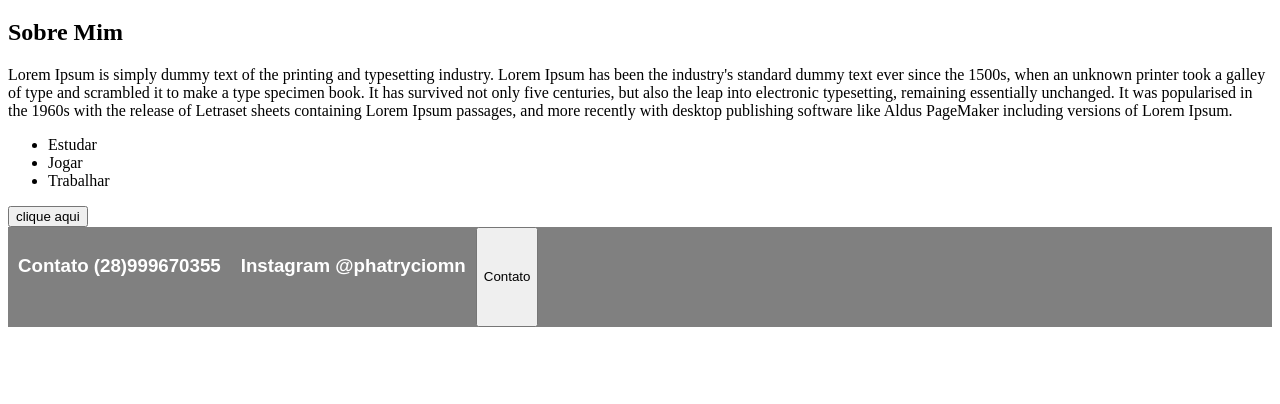
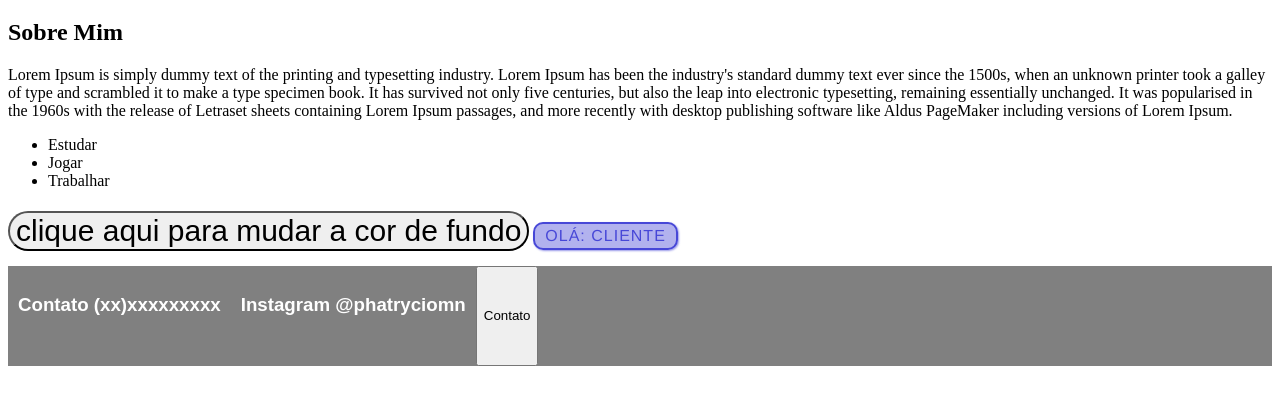
Before and after one commit to phatryciomn/teste1, a plain HTML site: page index.html in a window 1280 px wide. Shown: the part 100-504 px from the top of the page. Drawn offline with Linux system fonts and the light colour scheme.

Commit message:
adicionando funcao para adicionar nome

```diff
--- a/css/estilo.css
+++ b/css/estilo.css
@@ -25,3 +25,29 @@ footer h3 {
     color: white;
     font-family: arial ;
 }
+
+#btn {
+    border-radius: 20px;
+    font-size: 30px;
+    cursor: pointer;
+}
+#btn:hover{
+    background: red;
+    color: white;
+    border-radius: 0px;
+}
+
+p {
+  font-family: "helvetica neue", helvetica, sans-serif;
+  letter-spacing: 1px;
+  text-transform: uppercase;
+  text-align: center;
+  border: 2px solid rgba(0, 0, 200, 0.6);
+  background: rgba(0, 0, 200, 0.3);
+  color: rgba(0, 0, 200, 0.6);
+  box-shadow: 1px 1px 2px rgba(0, 0, 200, 0.4);
+  border-radius: 10px;
+  padding: 3px 10px;
+  display: inline-block;
+  cursor: pointer;
+}
--- a/index.html
+++ b/index.html
@@ -20,11 +20,11 @@
 
     <section>
         <h1>Sobre Mim</h1>
-        <p>Lorem Ipsum is simply dummy text of the printing and typesetting industry.
+        Lorem Ipsum is simply dummy text of the printing and typesetting industry.
             Lorem Ipsum has been the industry's standard dummy text ever since the 1500s, when an unknown printer took a galley of type and scrambled it to make a type specimen book.
             It has survived not only five centuries, but also the leap into electronic typesetting,
             remaining essentially unchanged. It was popularised in the 1960s with the release of Letraset sheets containing Lorem Ipsum passages,
-            and more recently with desktop publishing software like Aldus PageMaker including versions of Lorem Ipsum.</p>
+            and more recently with desktop publishing software like Aldus PageMaker including versions of Lorem Ipsum.
     </section>
 
     <section>
@@ -33,11 +33,12 @@
             <li>Jogar</li>
             <li>Trabalhar</li>
         </ul>
-        <button id="btn">clique aqui</button>
+        <button id="btn">clique aqui para mudar a cor de fundo</button>
+        <p>Olá: Cliente</p>
     </section>
 
     <footer>
-        <h3>Contato (28)999670355</h3>
+        <h3>Contato (xx)xxxxxxxxx</h3>
         <h3>Instagram @phatryciomn</h3>
         <button>Contato</button>
     </footer>
--- a/script.js
+++ b/script.js
@@ -18,3 +18,12 @@ function aplicarCorAleatoria () {
 const botao = document.getElementById('btn')
 
 botao.addEventListener('click', aplicarCorAleatoria)
+
+const para = document.querySelector("p");
+
+para.addEventListener("click", atualizarNome);
+
+function atualizarNome() {
+  var nome = prompt("Insira um novo nome");
+  para.textContent = "Olá: " + nome;
+}
```
